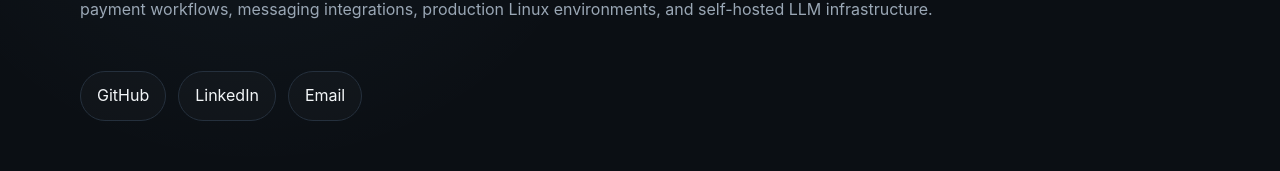
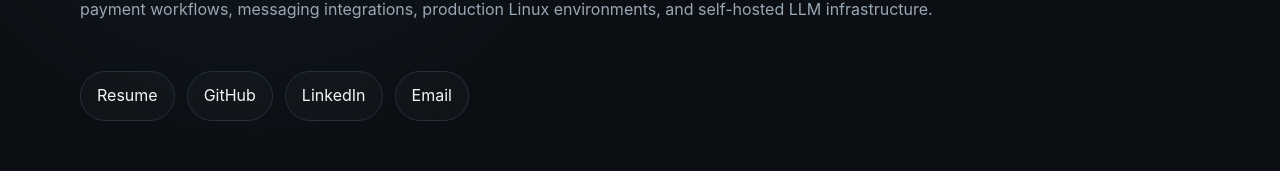
Before and after one commit to limzewei/portfolio, a Next.js app: page / in a window 1280 px wide. Shown: the part 563-734 px from the top of the page. Built offline with nearby package versions, Linux system fonts and the light colour scheme.

Commit message:
feat: add resume CTA

```diff
--- a/app/page.tsx
+++ b/app/page.tsx
@@ -24,6 +24,7 @@ export default function HomePage() {
         <p className="muted">{profile.current}</p>
 
         <div className="actions">
+          <a href={profile.links.resume} target="_blank" rel="noreferrer">Resume</a>
           <a href={profile.links.github} target="_blank" rel="noreferrer">GitHub</a>
           <a href={profile.links.linkedin} target="_blank" rel="noreferrer">LinkedIn</a>
           <a href={profile.links.email}>Email</a>
@@ -138,6 +139,7 @@ export default function HomePage() {
           <h2>Software engineering, integrations, infrastructure & AI.</h2>
         </div>
         <div className="footer-links">
+          <a href={profile.links.resume} target="_blank" rel="noreferrer">Resume</a>
           <a href={profile.links.linkedin} target="_blank" rel="noreferrer">LinkedIn</a>
           <a href={profile.links.github} target="_blank" rel="noreferrer">GitHub</a>
           <a href={profile.links.email}>Email</a>
```
